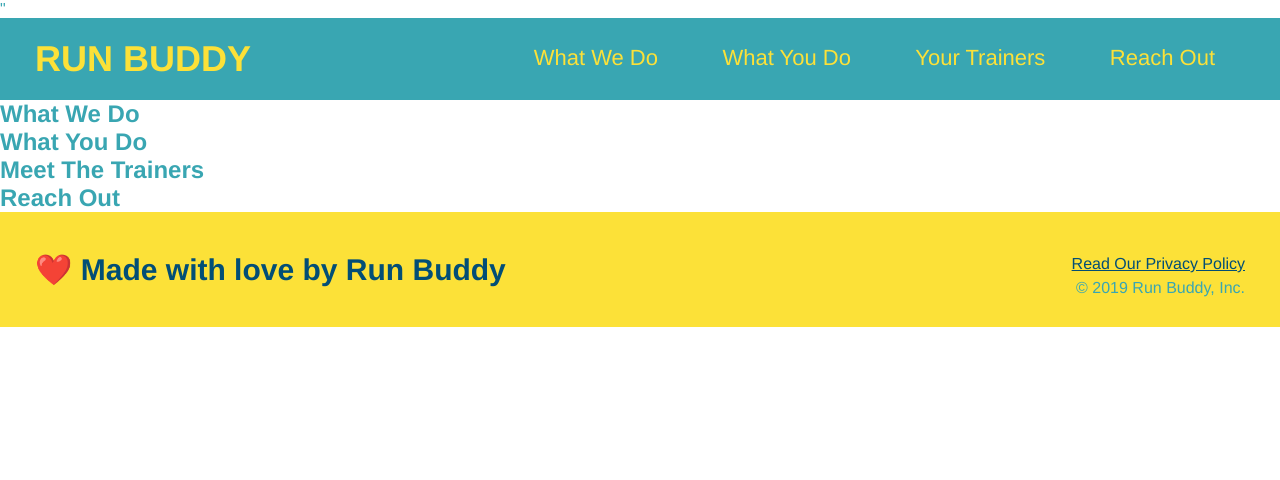
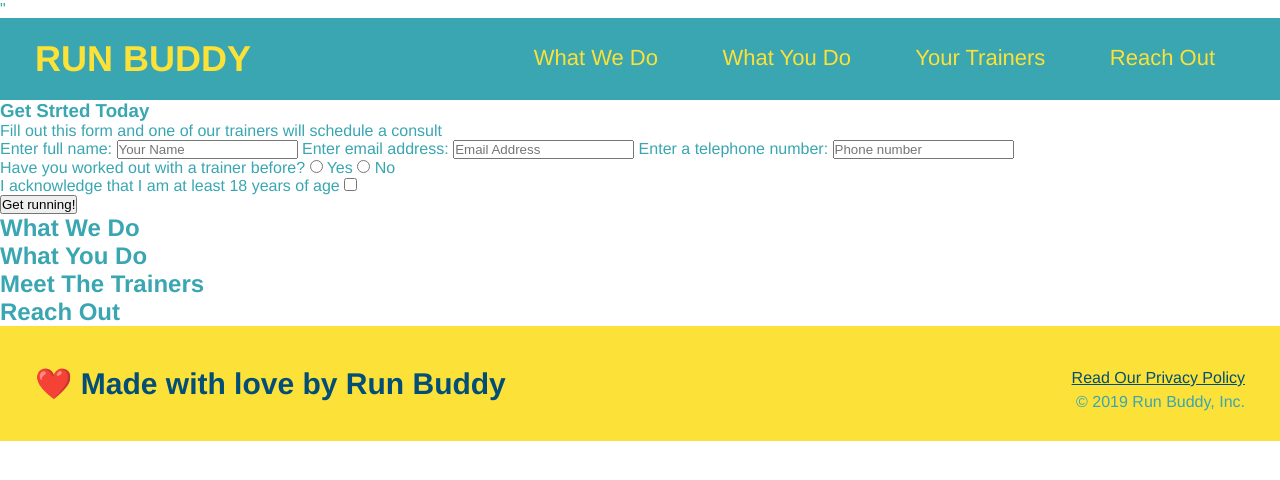
Before and after one commit to sas1300/run-buddy, a plain HTML site: page index.html in a window 1280 px wide. Drawn offline with Linux system fonts and the light colour scheme.

Commit message:
form element

```diff
--- a/index.html
+++ b/index.html
@@ -45,7 +45,47 @@
 
       <!-- hero/jumbotron -->
       <section>
+        <div>
+          <h3>Get Strted Today</h3>
+          <p>Fill out this form and one of our trainers will schedule a consult</p>
+
+        <!-- Add form element -->
+          <form>
+            <label for="name">Enter full name:</label>
+            <input type="text" placeholder="Your Name" name="name" id="name" />
+
+            <label for="email">Enter email address:</label>
+            <input type="email" placeholder="Email Address" name="email" id="email" />
+
+            <label for="phone">Enter a telephone number:</label>
+            <input type="tel" placeholder="Phone number" name="phone" id="phone" />
+
+            <p>
+              Have you worked out with a trainer before?
+              <input type="radio" name="trainer-confirm" id="trainer-yes" />
+              <label for="trainer-yes">Yes</label>
+
+              <input type="radio" name="trainer-confirm" id="trainer-no" />
+              <label for="trainer-no">No</label>
+            </p>
+
+            <p>
+              <label for="checkbox">
+              I acknowledge that I am at least 18 years of age
+            </label>
+              <input type="checkbox" name="age-confirm" id="checkbox" />
+            </p>
+
+            <button type="submit">
+              Get running!
+            </button>
+
+          </form>
+        </div>
       </section>
+
+      <!--End Hero-->
+
 
       <!-- "what we do" section -->
       <section>
```
